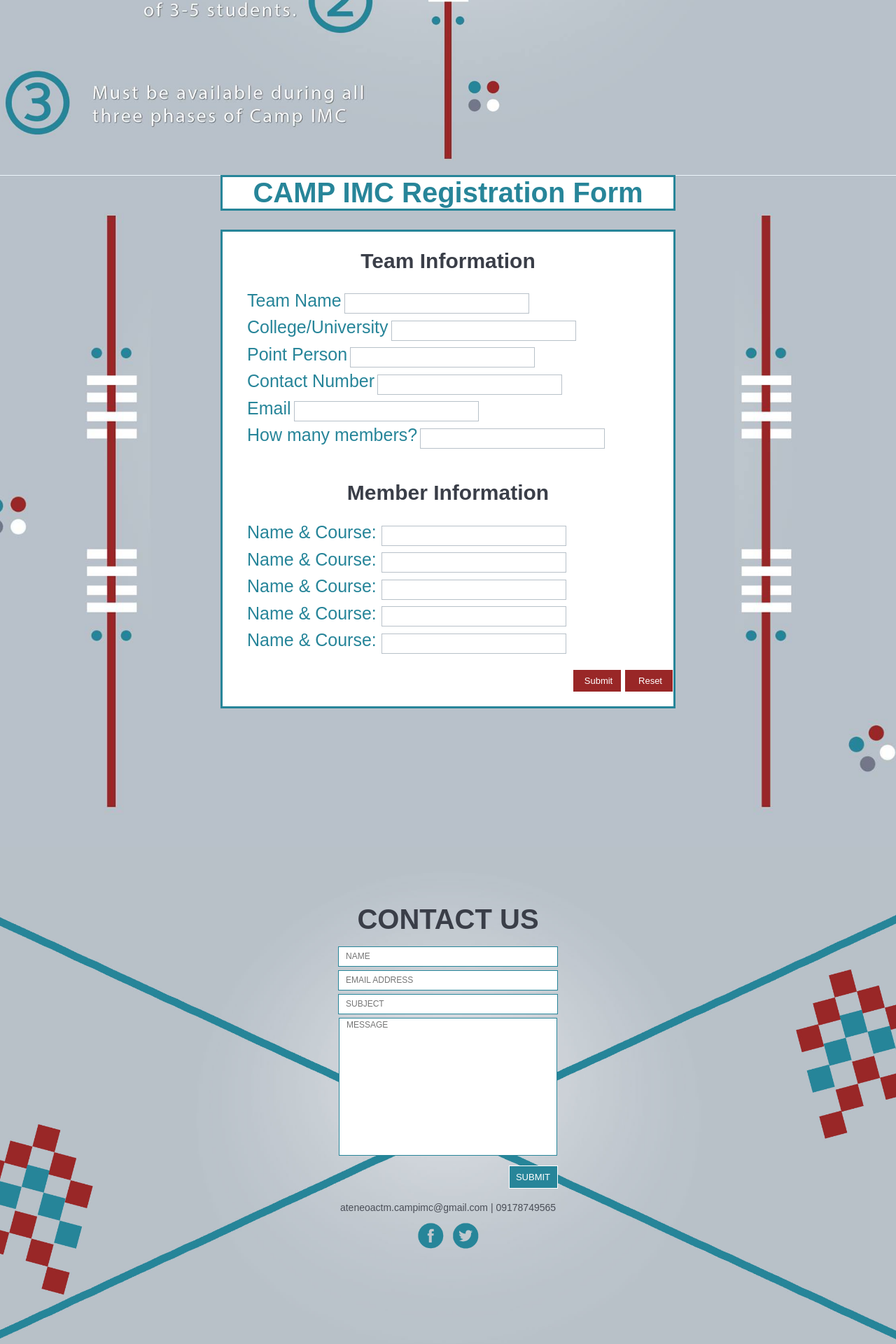
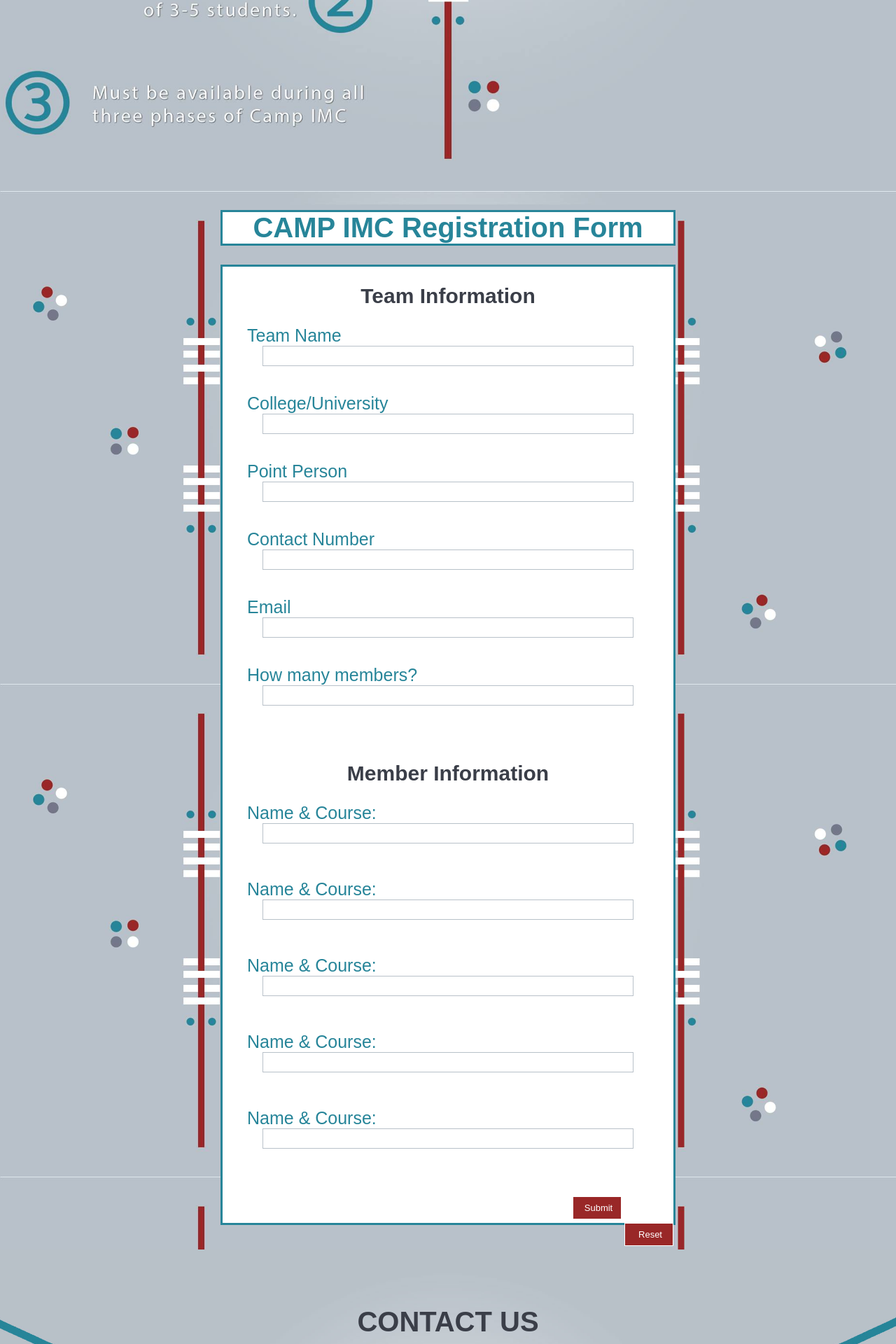
Before and after one commit to allisonjulian/campimc, a PHP site: page / in a window 1280 px wide. Shown: the part 3020-4940 px from the top of the page at 70% size. Run offline with PHP 8.4, Linux system fonts and the light colour scheme; some libraries are stand-ins or nearby versions.

Commit message:
Fixed responsiveness

```diff
--- a/index.html
+++ b/index.html
@@ -5,7 +5,9 @@
 	<meta name="viewport" content="width=device-width, initial-scale=1">
 	<script src="http://cdnjs.cloudflare.com/ajax/libs/jquery/2.1.3/jquery.min.js"></script>
 	<script src="script.js"></script>
+
 	<link rel="stylesheet" href="style.css" />
+
 	<title>Camp IMC</title>
 </head>
 
@@ -30,7 +32,7 @@
 </header>
 
 <div id="video" class="container">
-	<iframe src="https://www.youtube.com/embed/OPLdF8snBpI?modestbranding=1&#038;autohide=1&#038;controls=0&#038;loop=1&#038;autoplay=1" frameborder="0" allowfullscreen></iframe>
+	<iframe src="https://www.youtube.com/embed/OPLdF8snBpI?modestbranding=1&#038;autohide=1&#038;controls=0&#038;loop=1&#038;autoplay=1&#038;playlist=OPLdF8snBpI" frameborder="0" allowfullscreen></iframe>
 </div>
 
 <div id="about" class="container">
@@ -95,7 +97,7 @@
 	height: 110%;
 	width: 100%;
 
-    color: #000000;margin-bottom:-50px;" id="reg"  >
+	color: #000000;" id="reg"  >
 
 		<div class = "content">
 
@@ -110,98 +112,52 @@
 
 	</div>
 
-<div style ="
+	<div class="form">
+		<form action="submit.php" method="post">
+			<h1> <strong> CAMP IMC Registration Form </strong></h1>
+
+			<div class ="team">
+				<h2> Team Information </h2>
 
 
-	background-image: url(images/form.jpg);
-	background-position: center;
-	-webkit-background-size: cover;
-	-moz-background-size: cover;
-	-o-background-size: cover;
-
-	height: 120%;
-	width: 100%;
-	margin: 0 auto;
-    color: #000000;
-    	font-family: 'Mosk', sans-serif;
-
-	font-size:15px
-	" >
-
-
-<form style ="
- align:center;
- margin:0 auto;
- max-width: 650px !important;
- height:100px;
- " action="submit.php" method="post">
-
-
-	<h1 style="font-size: 40px;
-	color: #278599;
-	font-color: #278599;
-	text-align: center;
-	background-color: #FFFFFF;
-	font-family: 'Mosk', sans-serif;
-	border: 3px solid;
-
-	border-color: #278599;
-	color:#278599;"> <strong> CAMP IMC Registration Form </strong></h1>
-
-	<div class ="team" style= "border:3px solid; border-color:  #278599; background-color: #FFFFFF">
-		<h2 style = "font-size: 30px;
-	color: #3a3e48;
-	text-align: center;
-	font-family: 'Mosk semi-bold', sans-serif;
-	background-color:#FFFFFF"> Team Information </h2>
-
-
-   	<label> Team Name</label>
-    <input type = "text" name ="teamname">
+				<label> Team Name</label><br>
+				<input type = "text" name ="teamname"><br>
 				<br>
 
-      <label>College/University</label>
-       <input type = "text" name ="school">
+				<label>College/University</label><br>
+				<input type = "text" name ="school"><br>
 				<br>
 
-      <label> Point Person</label>
-       <input type="text" name="pointperson">
+				<label> Point Person</label><br>
+				<input type="text" name="pointperson"><br>
 				<br>
 
-      <label> 	Contact Number</label>
-       <input type="text" name="contactnumber">
+				<label> 	Contact Number</label><br>
+				<input type="text" name="contactnumber"><br>
 				<br>
 
-       <label>	Email</label>
-       	<input type="email" name="email">
+				<label>	Email</label><br>
+				<input type="email" name="email"><br>
 				<br>
 
-       <label>	How many members?</label>
-       	<input type = "number" name = "nummem">
+				<label>	How many members?</label><br>
+				<input type = "number" name = "nummem"><br>
 				<br>
 				<br>
 
-		<h2 style = "font-size: 30px;
-	color: #3a3e48;
-	text-align: center;
-	font-family: 'Mosk', sans-serif;"> Member Information </h2>
+				<h2 > Member Information </h2>
 
-
-
-
-
-
-	<label>	Name & Course: <input type = "text" name = "firstmember"> </label><br>
-	<label>	Name & Course: <input type = "text" name = "secondmember"> </label><br>
-	<label>	Name & Course: <input type = "text" name = "thirdmember"> </label><br>
-	<label>	Name & Course: <input type = "text" name = "fourthmember"> </label><br>
-	<label>	Name & Course: <input type = "text" name = "fifthmember"></label> <br>
+				<label>	Name & Course: <br><input type = "text" name = "firstmember"> </label><br><br>
+				<label>	Name & Course: <br><input type = "text" name = "secondmember"> </label><br><br>
+				<label>	Name & Course: <br><input type = "text" name = "thirdmember"> </label><br><br>
+				<label>	Name & Course: <br><input type = "text" name = "fourthmember"> </label><br><br>
+				<label>	Name & Course: <br><input type = "text" name = "fifthmember"></label> <br><br>
 
 				<br>
-
+				<div class="row">
 					<input type ="submit" >
 					<input type="reset">
- 		</p>
+				</div>
 			</div>
 		</form>
 
@@ -293,7 +249,7 @@
 			</div>
 </div> -->
 
-<div id="contact" align="center" style="height: 100%;">
+<div id="contact" align="center" style="">
 	<div class="contactcontainer">
 		<br/><br/><br/>
 		<h1>CONTACT US</h1>
--- a/style.css
+++ b/style.css
@@ -455,7 +455,10 @@ height: 720px;
 	border-color: #B8C1C9;
 	border-width: thin;
 	height: 25px;
-	width: 250px;
+	width: 80%;
+	display:block;
+	margin-left: auto;
+	margin-right: auto;
 	margin-bottom: 5px;
 	padding-left: 10px;
 	font-family: 'Mosk', sans-serif;
@@ -906,3 +909,70 @@ height: 720px;
 	width: 270px;
 	word-wrap: break-word;
 }
+
+.form {
+
+	background-image: url('images/form.jpg');
+	background-position: top;
+	-webkit-background-size: contain;
+	-moz-background-size: contain;
+	-o-background-size: contain;
+
+
+	width: 100%;
+	margin: 0 auto;
+	color: #000000;
+	font-family: 'Mosk', sans-serif;
+
+	font-size:15px;
+}
+
+.form form {
+	align:center;
+	overflow: auto;
+	margin:0 auto;
+	max-width: 650px !important;
+}
+
+.form form h1 {
+	font-size: 40px;
+	color: #278599;
+	font-color: #278599;
+	text-align: center;
+	background-color: #FFFFFF;
+	font-family: 'Mosk', sans-serif;
+	border: 3px solid;
+
+	border-color: #278599;
+	color:#278599;
+}
+
+.team {
+	border:3px solid;
+	border-color:  #278599;
+	background-color: #FFFFFF;
+}
+
+.team h2 {
+	font-size: 30px;
+	color: #3a3e48;
+	text-align: center;
+	font-family: 'Mosk semi-bold', sans-serif;
+	background-color:#FFFFFF;
+}
+@media (max-width: 768px) {
+	.team {
+		margin-left: 50px;
+		margin-right: 50px;
+	}
+
+	.team .row {
+		float: right;
+		display: inline-block;
+	}
+	.team input[type=text]{
+		width: 80%;
+	}
+	.form {
+	background-image: url('images/form.jpg');}
+}
--- a/submit.php
+++ b/submit.php
@@ -18,7 +18,7 @@
 			$fifthmember = $_POST['fifthmember'];
 
 
-			$statement = $dbConnection->prepare("INSERT INTO applications (teamname, school, contactnumber, email, nummem, firstmember, secondmember, thirdmember, fourthmember, fifthmember, pointperson, pointcontact) VALUES (:teamname, :school, :contactnumber, :email, :nummem, :firstmember, :secondmember, :thirdmember, :fourthmember, :fifthmember, :pointperson)");
+			$statement = $dbConnection->prepare("INSERT INTO applications (teamname, school, contactnumber, email, nummem, firstmember, secondmember, thirdmember, fourthmember, fifthmember, pointperson) VALUES (:teamname, :school, :contactnumber, :email, :nummem, :firstmember, :secondmember, :thirdmember, :fourthmember, :fifthmember, :pointperson)");
 			$statement->execute(array(':teamname' => $teamname, ':school' => $school, ':contactnumber' => $contactnumber, ':email' => $email, ':nummem' => $nummem, ':firstmember' => $firstmember, ':secondmember' => $secondmember, ':thirdmember' => $thirdmember, ':fourthmember' => $fourthmember, ':fifthmember' => $fifthmember, ':pointperson' => $pointperson));
 
 
```
Lines whose indentation alone changed are shown as unchanged.
